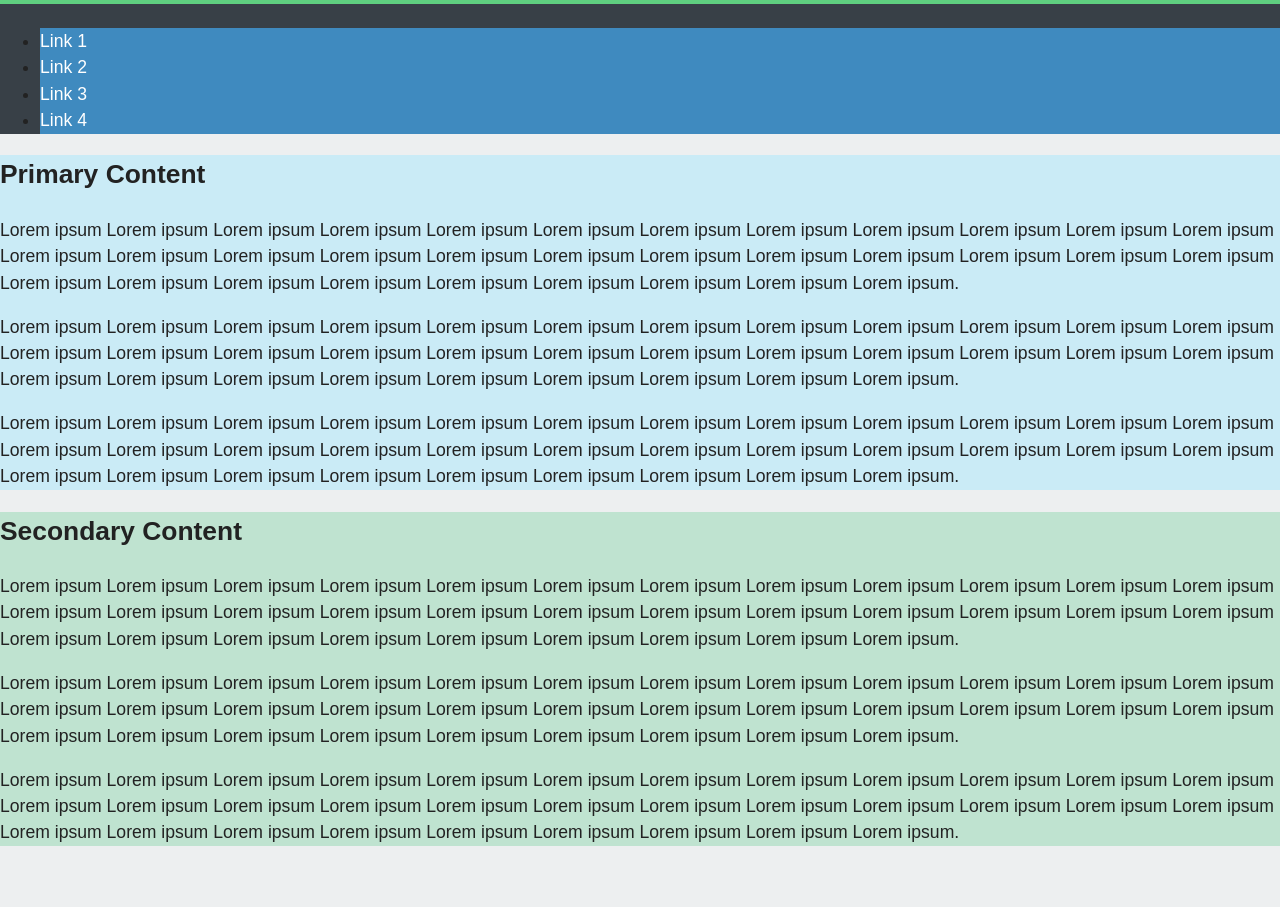
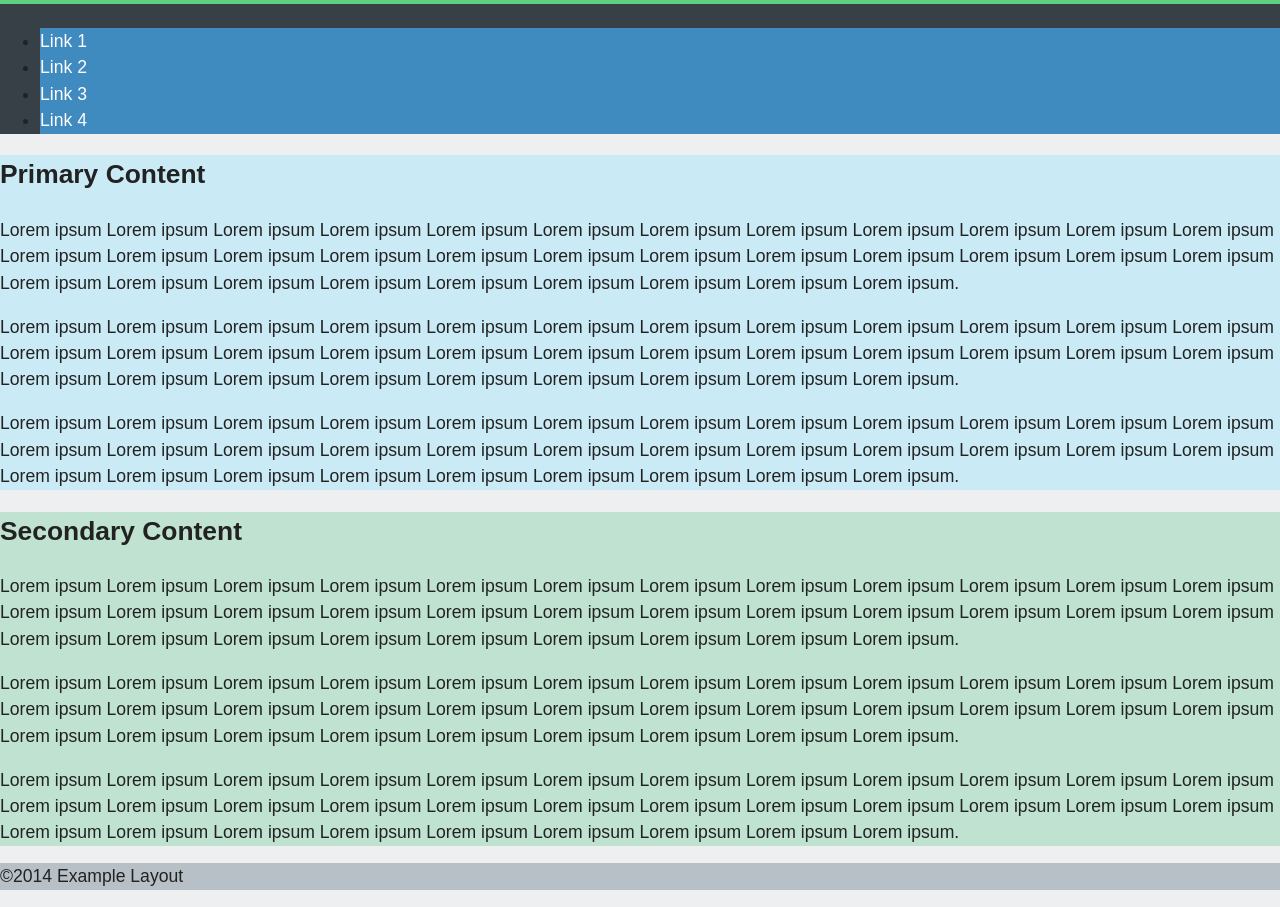
Before and after one commit to cornjacket/treehouse_css_layout_techniques, a plain HTML site: page index.html in a window 1280 px wide. Shown: the part 72-979 px from the top of the page. Before the commit the page ends 935 px from the top, so only its background shows below. Drawn offline with nearby package versions, Linux system fonts and the light colour scheme.

Commit message:
add footer

```diff
--- a/index.html
+++ b/index.html
@@ -6,6 +6,8 @@
     <link rel="stylesheet" tpe="text/css" href="css/styles.css">
   </head>
   <body>
+
+     <div class="">
       <header class="main-header">
         <h1 class="main-logo"><a href="#">Logo</a></h1>
         <ul class="main-nav">
@@ -28,6 +30,11 @@
         <p>Lorem ipsum Lorem ipsum Lorem ipsum Lorem ipsum Lorem ipsum Lorem ipsum Lorem ipsum Lorem ipsum Lorem ipsum Lorem ipsum Lorem ipsum Lorem ipsum Lorem ipsum Lorem ipsum Lorem ipsum Lorem ipsum Lorem ipsum Lorem ipsum Lorem ipsum Lorem ipsum Lorem ipsum Lorem ipsum Lorem ipsum Lorem ipsum Lorem ipsum Lorem ipsum Lorem ipsum Lorem ipsum Lorem ipsum Lorem ipsum Lorem ipsum Lorem ipsum Lorem ipsum.</p>
         <p>Lorem ipsum Lorem ipsum Lorem ipsum Lorem ipsum Lorem ipsum Lorem ipsum Lorem ipsum Lorem ipsum Lorem ipsum Lorem ipsum Lorem ipsum Lorem ipsum Lorem ipsum Lorem ipsum Lorem ipsum Lorem ipsum Lorem ipsum Lorem ipsum Lorem ipsum Lorem ipsum Lorem ipsum Lorem ipsum Lorem ipsum Lorem ipsum Lorem ipsum Lorem ipsum Lorem ipsum Lorem ipsum Lorem ipsum Lorem ipsum Lorem ipsum Lorem ipsum Lorem ipsum.</p>
       </div>
+    </div>
+
+    <footer class="main-footer">
+      <p>&copy;2014 Example Layout</p>
+    </footer>
 
 
   </body>
```
Lines whose indentation alone changed are shown as unchanged.
